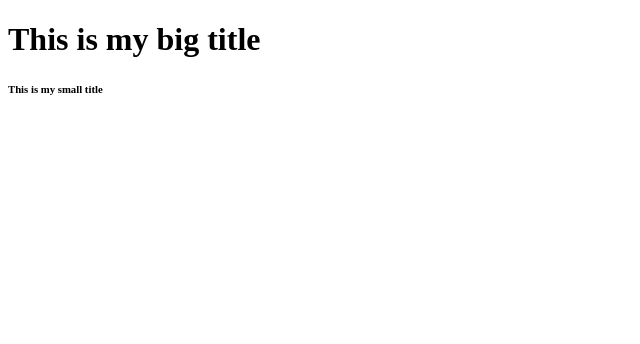
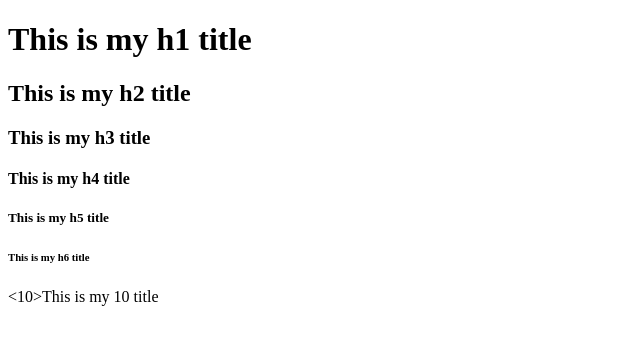
Before and after one commit to jungandro/kakao-clone, a plain HTML site: page index.html in a window 1280 px wide. Shown: the whole page, without its empty margins (0-640 px from the left). Drawn offline with Linux system fonts and the light colour scheme.

Commit message:
Update index.html
h10 test

```diff
--- a/index.html
+++ b/index.html
@@ -7,7 +7,12 @@
     <title>This is my title</title>
   </head>
   <body>
-    <h1>This is my big title</h1>
-    <h6>This is my small title</h6>
+    <h1>This is my h1 title</h1>
+    <h2>This is my h2 title</h2>
+    <h3>This is my h3 title</h3>
+    <h4>This is my h4 title</h4>
+    <h5>This is my h5 title</h5>
+    <h6>This is my h6 title</h6>
+    <10>This is my 10 title</10>
   </body>
 </html>
```
